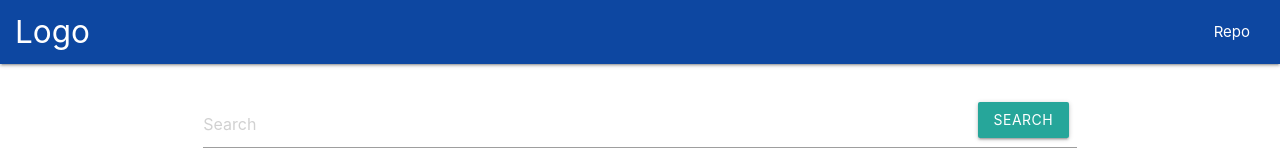
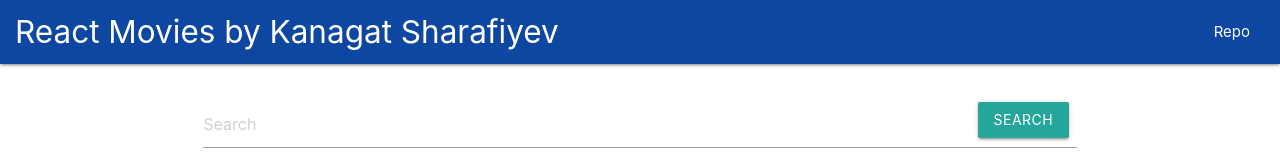
Before and after one commit to Kanagat01/react-movies, a React (Create React App) app: page / in a window 1280 px wide. Shown: the top 160 px of the page. Built offline with nearby package versions, Linux system fonts and the light colour scheme; no server answers.

Commit message:
Change logo

```diff
--- a/src/layout/Header.jsx
+++ b/src/layout/Header.jsx
@@ -1,7 +1,7 @@
 function Header() {
     return  <nav className="blue darken-4">
         <div className="nav-wrapper">
-            <a href="#!" className="brand-logo">Logo</a>
+            <a href="#!" className="brand-logo">React Movies by Kanagat Sharafiyev</a>
             <ul id="nav-mobile" className="right hide-on-med-and-down">
                 <li><a href="#!">Repo</a></li>
             </ul>
```
